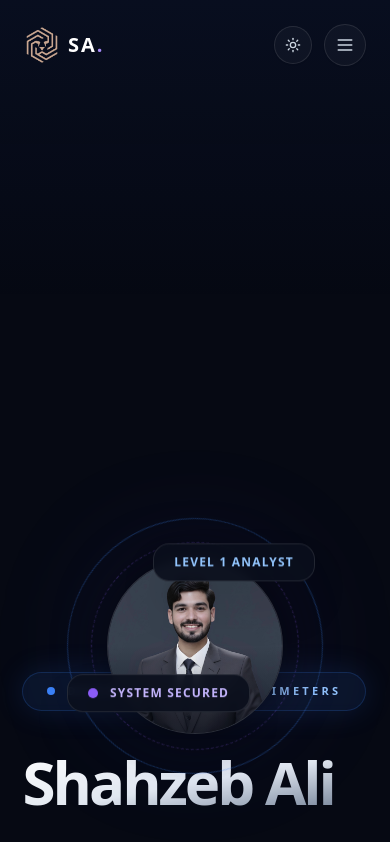
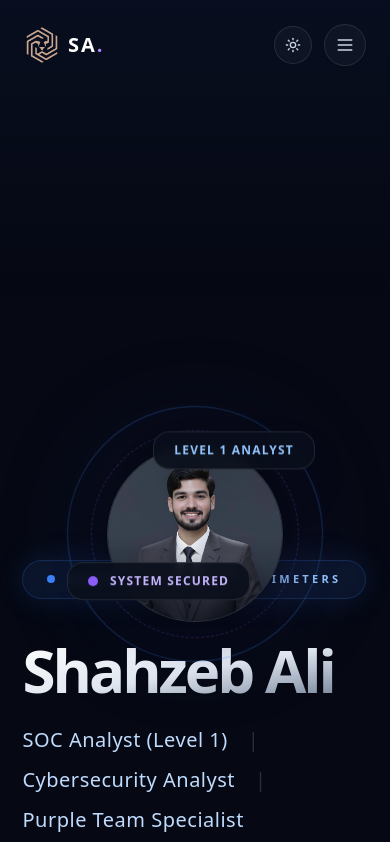
Before and after one commit to ishahzebali/portfolio, a React (Vite) app: page / in a window 390 px wide. Shown: the top 842 px of the page. Built offline with nearby package versions, Linux system fonts and the light colour scheme; a small style sheet from the web is missing.

Commit message:
style: aggressively reduce top layout margins for web and mobile

```diff
--- a/src/App.jsx
+++ b/src/App.jsx
@@ -553,7 +553,7 @@ const ElegantAvatar = ({ src }) => {
 
 // --- PORTFOLIO HOME CONTENT ---
 const PortfolioHome = () => (
-  <main className="relative z-10 max-w-7xl mx-auto px-6 md:px-10 pt-36 pb-24 space-y-48" style={{ contain: 'layout' }}>
+  <main className="relative z-10 max-w-7xl mx-auto px-6 md:px-10 pt-16 md:pt-24 pb-24 space-y-40 md:space-y-48" style={{ contain: 'layout' }}>
     <Helmet>
       <title>Shahzeb Ali | Cybersecurity Specialist | SOC Analyst & Purple Teamer</title>
       <meta name="description" content="Professional portfolio of Shahzeb Ali, a SOC Analyst specializing in threat detection, incident response, and purple team operations. Exploring the intersection of offensive exploits and defensive resilience." />
@@ -613,7 +613,7 @@ const PortfolioHome = () => (
       </script>
     </Helmet>
     {/* HERO SECTION */}
-    <section id="about" className="min-h-[80vh] flex flex-col lg:flex-row items-center justify-between gap-12 lg:gap-8 relative">
+    <section id="about" className="min-h-[70vh] md:min-h-[80vh] flex flex-col lg:flex-row items-center justify-between gap-12 lg:gap-8 relative">
       <div className="flex-1 flex flex-col justify-center order-2 lg:order-1 z-10">
         <FadeInSection delay={100} direction="left">
           <div className="inline-flex items-center gap-3 px-6 py-2.5 rounded-full bg-blue-500/10 border border-blue-500/20 text-blue-600 dark:text-blue-300 text-[11px] font-bold tracking-[0.3em] uppercase mb-10 w-fit backdrop-blur-xl shadow-[0_0_30px_rgba(59,130,246,0.15)] relative overflow-hidden group">
--- a/src/components/home/Hero.jsx
+++ b/src/components/home/Hero.jsx
@@ -28,7 +28,7 @@ const Hero = () => {
           display: flex;
           align-items: center;
           justify-content: space-between;
-          padding-top: 40px;
+          padding-top: 0px; /* Reduced from 40px */
           gap: 40px;
         }
 
@@ -90,7 +90,7 @@ const Hero = () => {
             flex-direction: column;
             text-align: center;
             justify-content: center;
-            padding-top: 80px;
+            padding-top: 20px; /* Reduced from 80px */
           }
           .hero-image {
             display: block;
```
